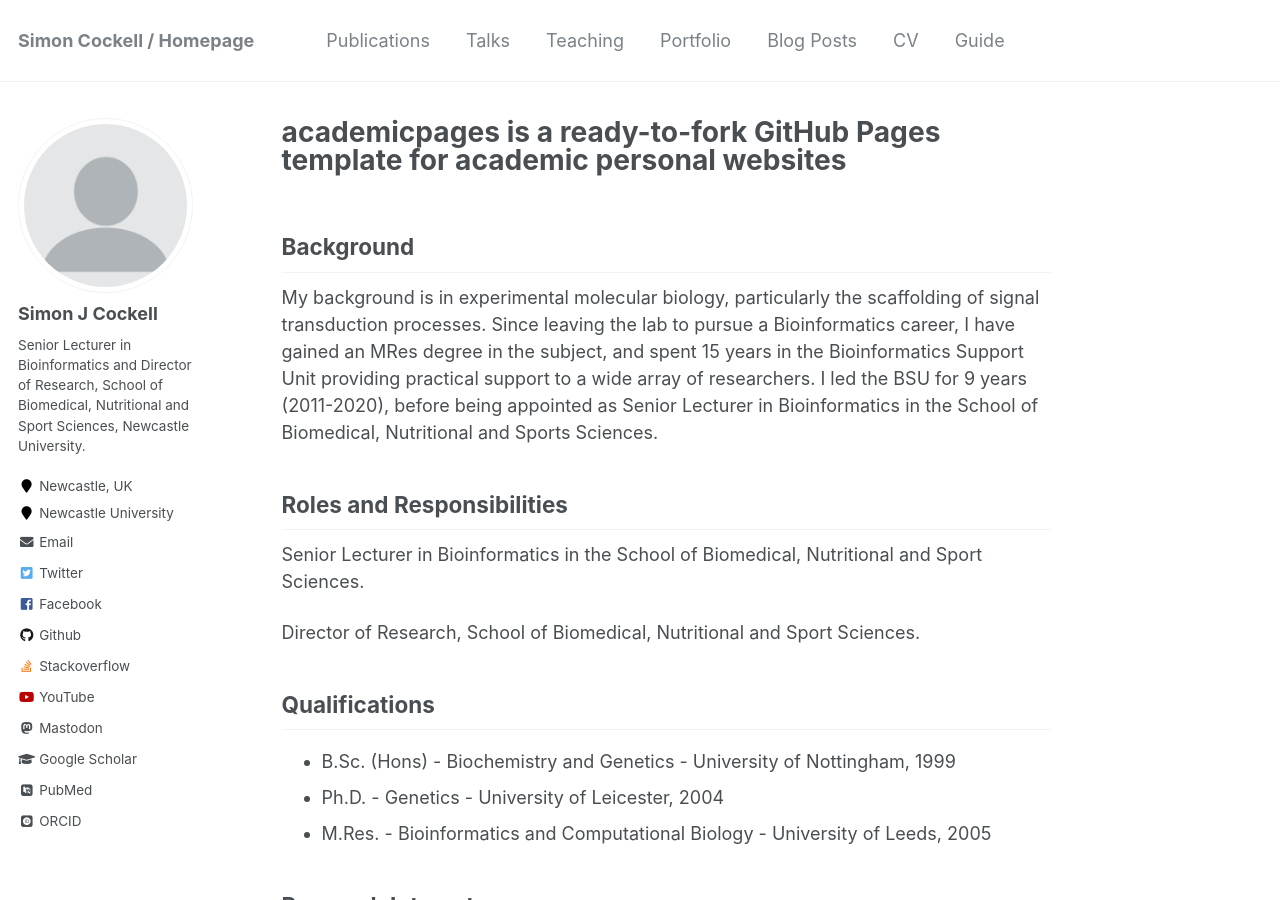
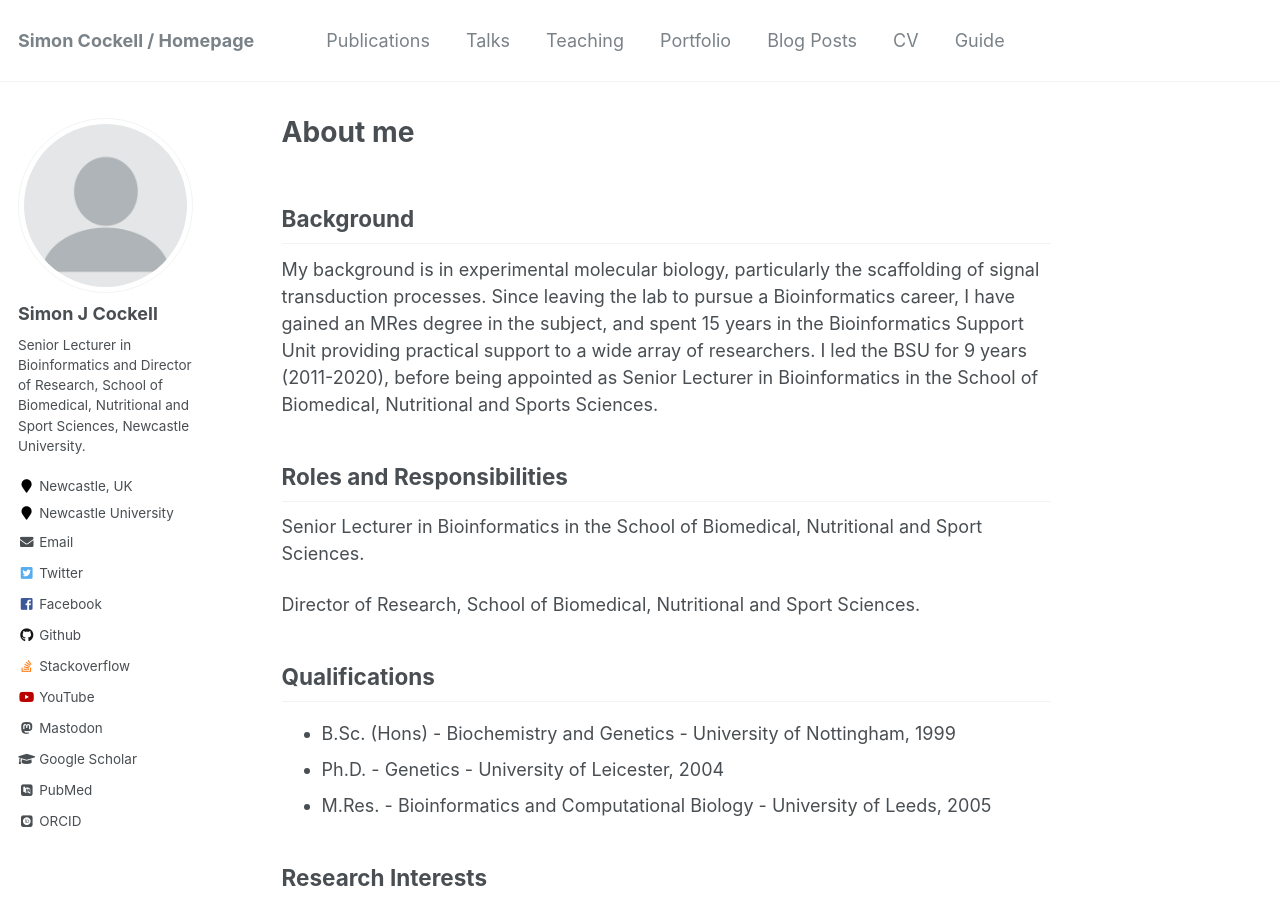
Before and after one commit to sjcockell/sjcockell.github.io, a Jekyll site: the page built from _pages/about.md, in a window 1280 px wide and 900 px high. Built offline with Jekyll 4.4.1, drawn with Linux system fonts in a browser that asks for light colours; some web fonts are replaced.

Commit message:
Update about.md

```diff
--- a/_pages/about.md
+++ b/_pages/about.md
@@ -1,6 +1,6 @@
 ---
 permalink: /
-title: "academicpages is a ready-to-fork GitHub Pages template for academic personal websites"
+title: "About me"
 excerpt: "About me"
 author_profile: true
 redirect_from:
```
